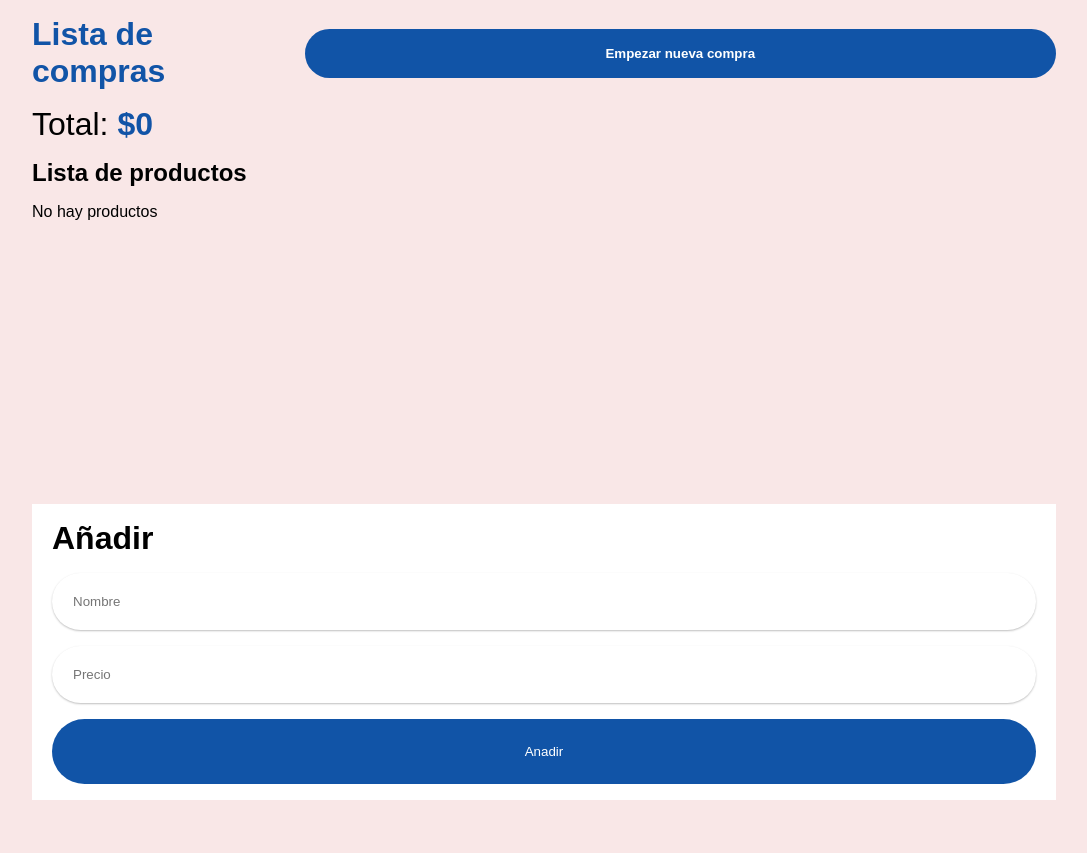
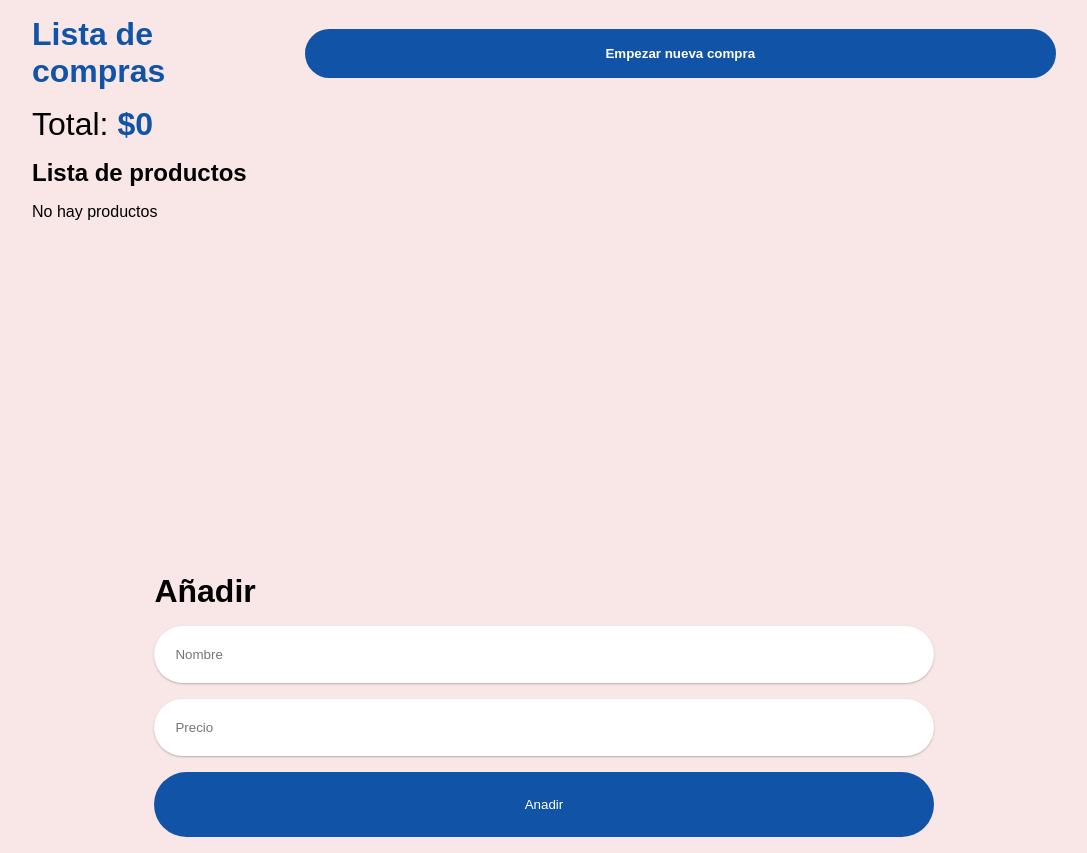
Before and after one commit to tomastk/simple-cart, a React (Vite) app: page / in a window 1280 px wide. Shown: the whole page, without its empty margins (96-1183 px from the left). Before the commit the page ends 800 px from the top, so only its background shows below. Built offline with nearby package versions, Linux system fonts and the light colour scheme.

Commit message:
remake the add section

```diff
--- a/src/components/AddItem/add.module.css
+++ b/src/components/AddItem/add.module.css
@@ -1,18 +1,12 @@
 .addForm {
   display: flex;
   padding: 20px;
-  background-color: white;
   flex-direction: column;
   align-items: self-start;
   gap: 1rem;
   padding-top: 1rem;
   max-width: 80%;
   margin: auto;
-  position: fixed;
-  bottom: 0;
-  left: 0;
-  right: 0;
-
   padding-bottom: 1rem;
 }
 
```
